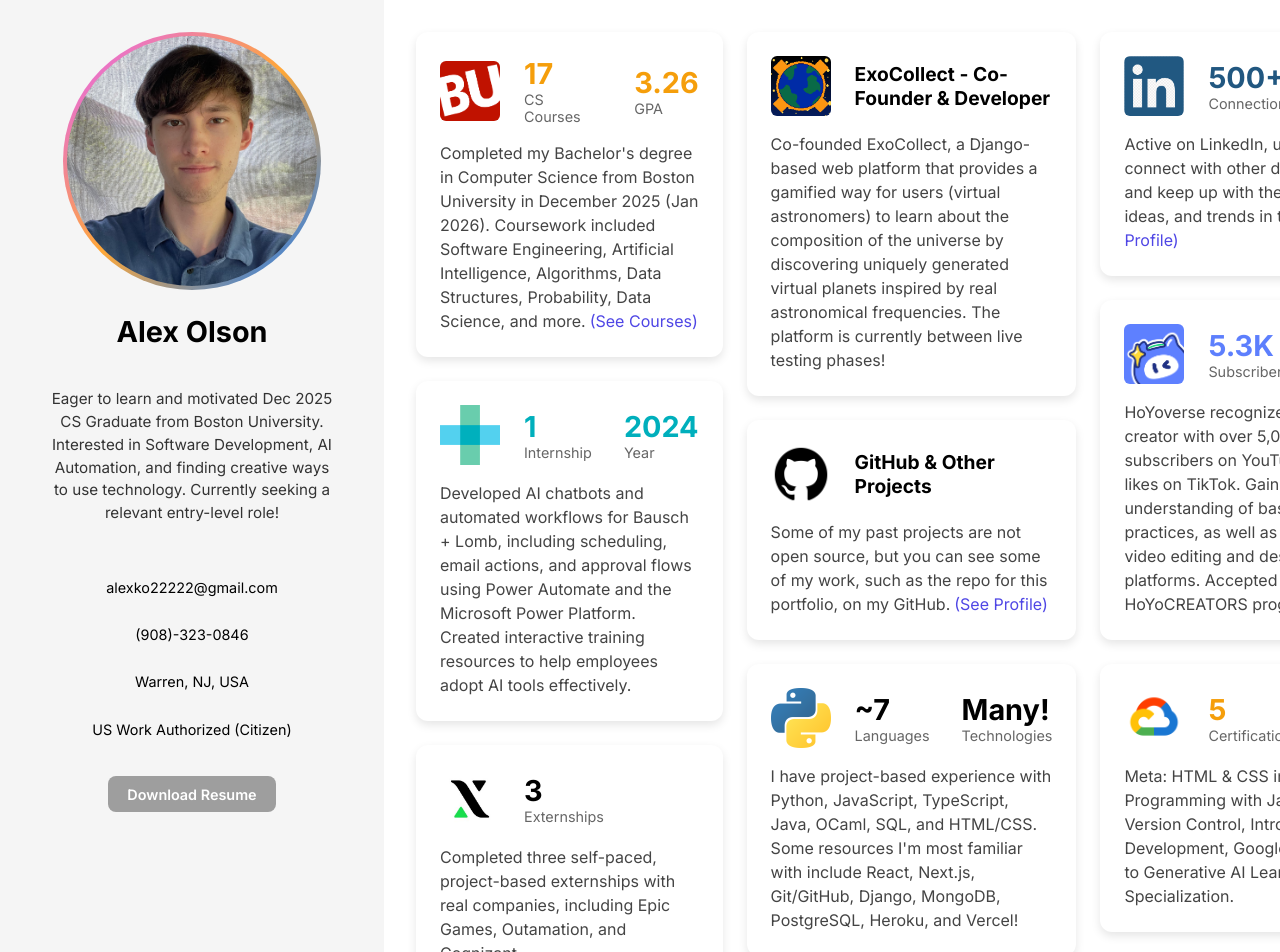
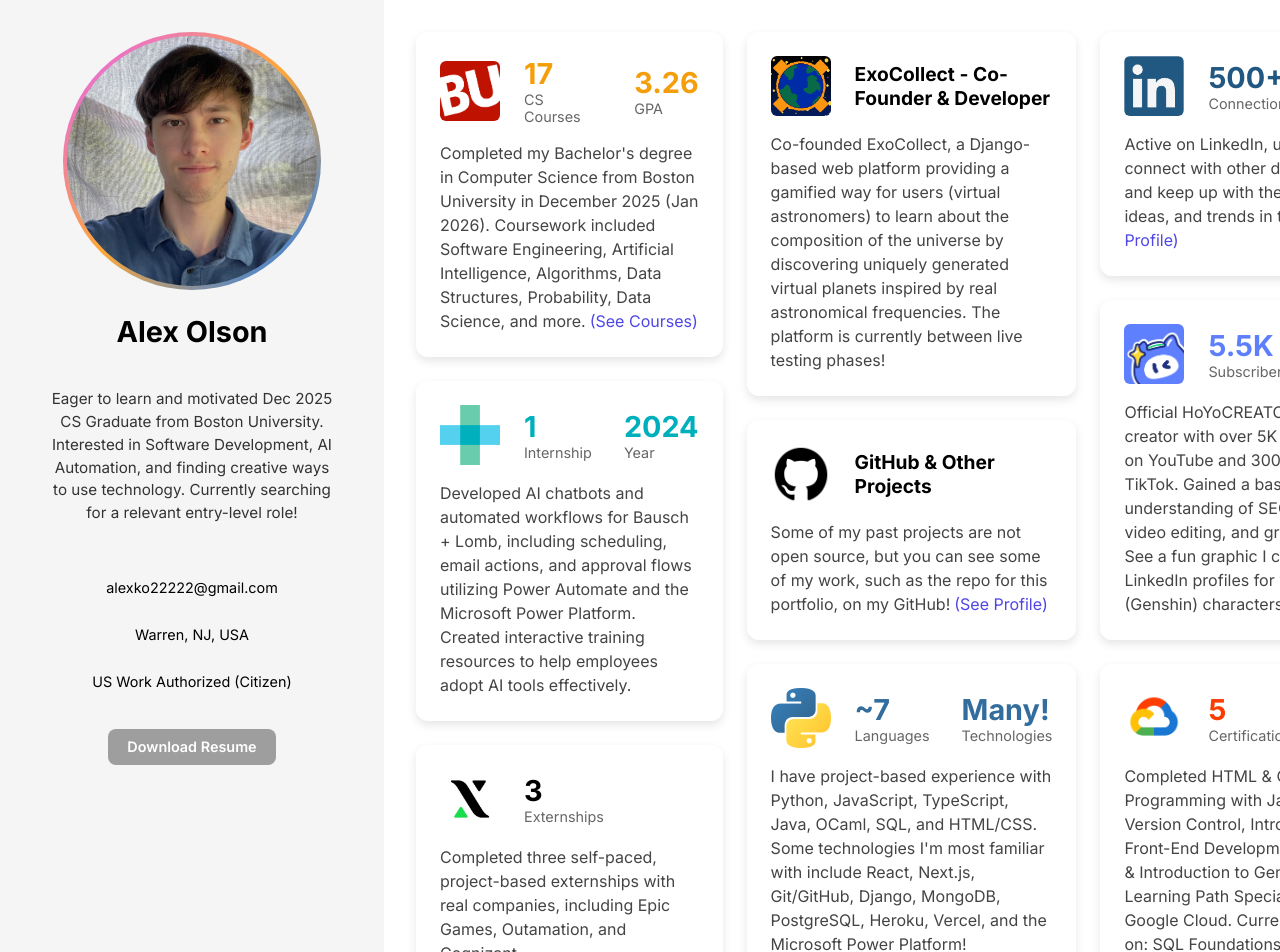
Before and after one commit to alexko22/portfolio-page, a React (Vite) app: page / in a window 1280 px wide. Shown: the top 952 px of the page. Built offline with nearby package versions, Linux system fonts and the light colour scheme.

Commit message:
card updates

```diff
--- a/src/components/Sidebar.tsx
+++ b/src/components/Sidebar.tsx
@@ -16,12 +16,11 @@ const Sidebar = () => {
             <p className="description">
                 Eager to learn and motivated Dec 2025 CS Graduate from Boston University.
                 Interested in Software Development, AI Automation, and finding creative ways to use technology.
-                Currently seeking a relevant entry-level role!
+                Currently searching for a relevant entry-level role!
             </p>
 
             <div className="contact">
                 <p> alexko22222@gmail.com </p>
-                <p> (908)-323-0846 </p>
                 <p> Warren, NJ, USA</p>
                 <p> US Work Authorized (Citizen) </p>
             </div>
--- a/src/pages/Home.tsx
+++ b/src/pages/Home.tsx
@@ -38,7 +38,7 @@ const cards : CardProps[] = [
     {
         type: "default",
         title: "ExoCollect - Co-Founder & Developer",
-        description: "Co-founded ExoCollect, a Django-based web platform that provides a gamified way for users (virtual astronomers) to learn about the composition of the universe by discovering uniquely generated virtual planets inspired by real astronomical frequencies. The platform is currently between live testing phases!",
+        description: "Co-founded ExoCollect, a Django-based web platform providing a gamified way for users (virtual astronomers) to learn about the composition of the universe by discovering uniquely generated virtual planets inspired by real astronomical frequencies. The platform is currently between live testing phases!",
         imageUrl: "/exo_collect.png",
     },
     {
@@ -62,7 +62,7 @@ const cards : CardProps[] = [
     // Internship Card
     {
         type: "stat",
-        description: "Developed AI chatbots and automated workflows for Bausch + Lomb, including scheduling, email actions, and approval flows using Power Automate and the Microsoft Power Platform. Created interactive training resources to help employees adopt AI tools effectively.",
+        description: "Developed AI chatbots and automated workflows for Bausch + Lomb, including scheduling, email actions, and approval flows utilizing Power Automate and the Microsoft Power Platform. Created interactive training resources to help employees adopt AI tools effectively.",
         stat: [
             { value: 1, label: "Internship", color: "#00afbc" },
             { value: 2024, label: "Year", color: "#00afbc" },
@@ -74,7 +74,7 @@ const cards : CardProps[] = [
         title: "GitHub & Other Projects",
         description: (
             <>
-                Some of my past projects are not open source, but you can see some of my work, such as the repo for this portfolio, on my GitHub.
+                Some of my past projects are not open source, but you can see some of my work, such as the repo for this portfolio, on my GitHub!
                 <a
                     href="https://github.com/alexko22"
                     target="_blank"
@@ -90,9 +90,16 @@ const cards : CardProps[] = [
     // Hobby Card
     {
         type: "stat",
-        description: "HoYoverse recognized content creator with over 5,000 subscribers on YouTube and 250k likes on TikTok. Gained a general understanding of basic SEO practices, as well as common video editing and design platforms. Accepted to the official HoYoCREATORS program",
+        description: (
+            <>
+                Official HoYoCREATORS content creator with over 5K subscribers on YouTube and 300k likes on TikTok. Gained a basic understanding of SEO practices, video editing, and graphic design. See a fun graphic I created of LinkedIn profiles for video game (Genshin) characters{" "}
+                <a href="/nod_krai_linkedin.pdf" target="_blank" rel="noopener noreferrer">
+                    here!
+                </a>
+            </>
+        ),
         stat: [
-            { value: "5.3K", label: "Subscribers", color: "#5d7ffd" },
+            { value: "5.5K", label: "Subscribers", color: "#5d7ffd" },
             { value: "1.7K", label: "Followers", color: "#5d7ffd" },
         ],
         imageUrl: "/hoyo_logo.webp"
@@ -109,10 +116,10 @@ const cards : CardProps[] = [
     // Languages / Technologies Car
     {
         type: "stat",
-        description: "I have project-based experience with Python, JavaScript, TypeScript, Java, OCaml, SQL, and HTML/CSS. Some resources I'm most familiar with include React, Next.js, Git/GitHub, Django, MongoDB, PostgreSQL, Heroku, and Vercel!",
+        description: "I have project-based experience with Python, JavaScript, TypeScript, Java, OCaml, SQL, and HTML/CSS. Some technologies I'm most familiar with include React, Next.js, Git/GitHub, Django, MongoDB, PostgreSQL, Heroku, Vercel, and the Microsoft Power Platform!",
         stat: [
-            { value: "~7", label: "Languages", color: "#000000" },
-            { value: "Many!", label: "Technologies", color: "#000000" },
+            { value: "~7", label: "Languages", color: "#336d9d" },
+            { value: "Many!", label: "Technologies", color: "#336d9d" },
         ],
         imageUrl: "/python_logo.png"
     },
@@ -120,10 +127,10 @@ const cards : CardProps[] = [
     {
         type: "stat",
         imageUrl: "/google_cloud_logo.png",
-        stat: { value: "5", label: "Certifications", color: "#f59e0b" },
+        stat: { value: "5", label: "Certifications", color: "#fd3d00" },
         description: (
             <>
-                Meta: HTML & CSS in Depth, Programming with JavaScript, Version Control, Intro to Front-End Development, Google Cloud: Intro to Generative AI Learning Path Specialization.
+                Completed HTML & CSS in Depth, Programming with JavaScript, Version Control, Introducton to Front-End Development from Meta & Introduction to Generative AI Learning Path Specialization from Google Cloud. Currently working on: SQL Foundations from Microsoft!
             </>
         ),
     }
```
Also changed, not shown: 1 other file (tests, documents, lock files or other folders).
